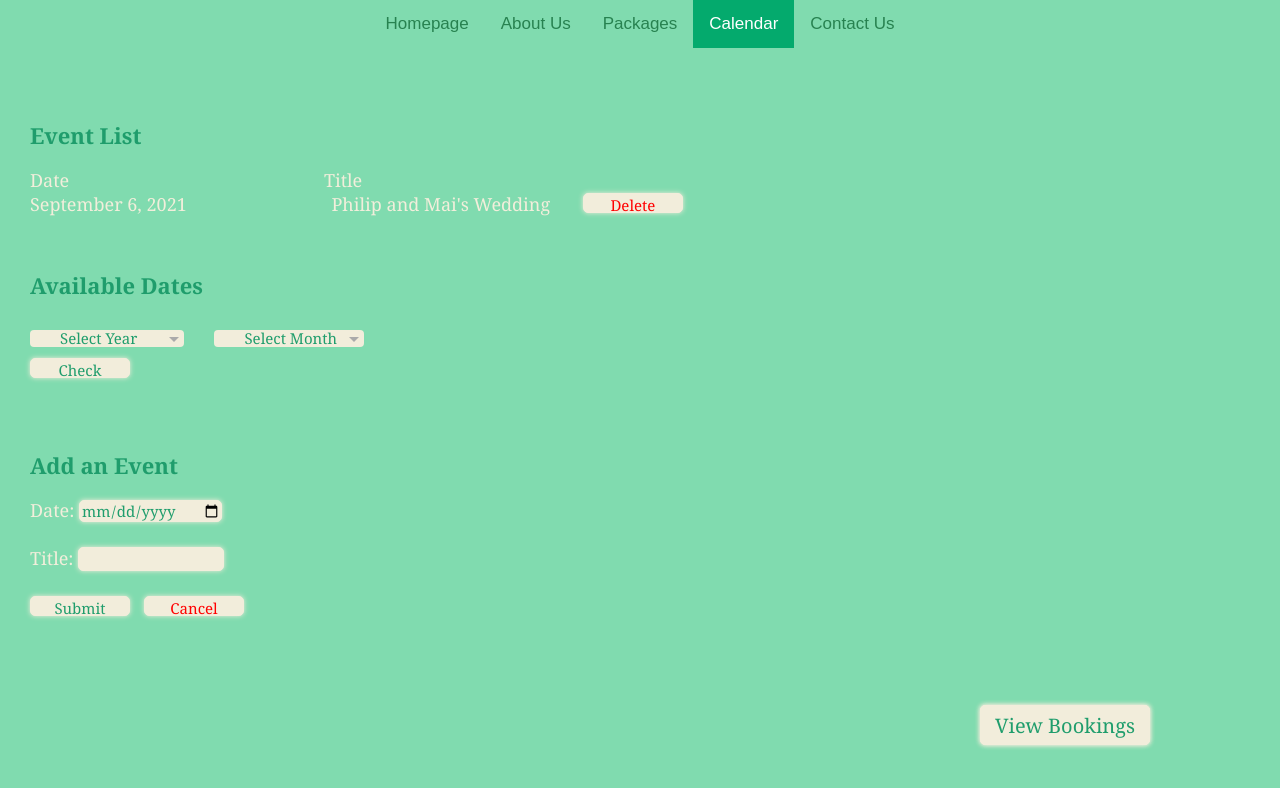
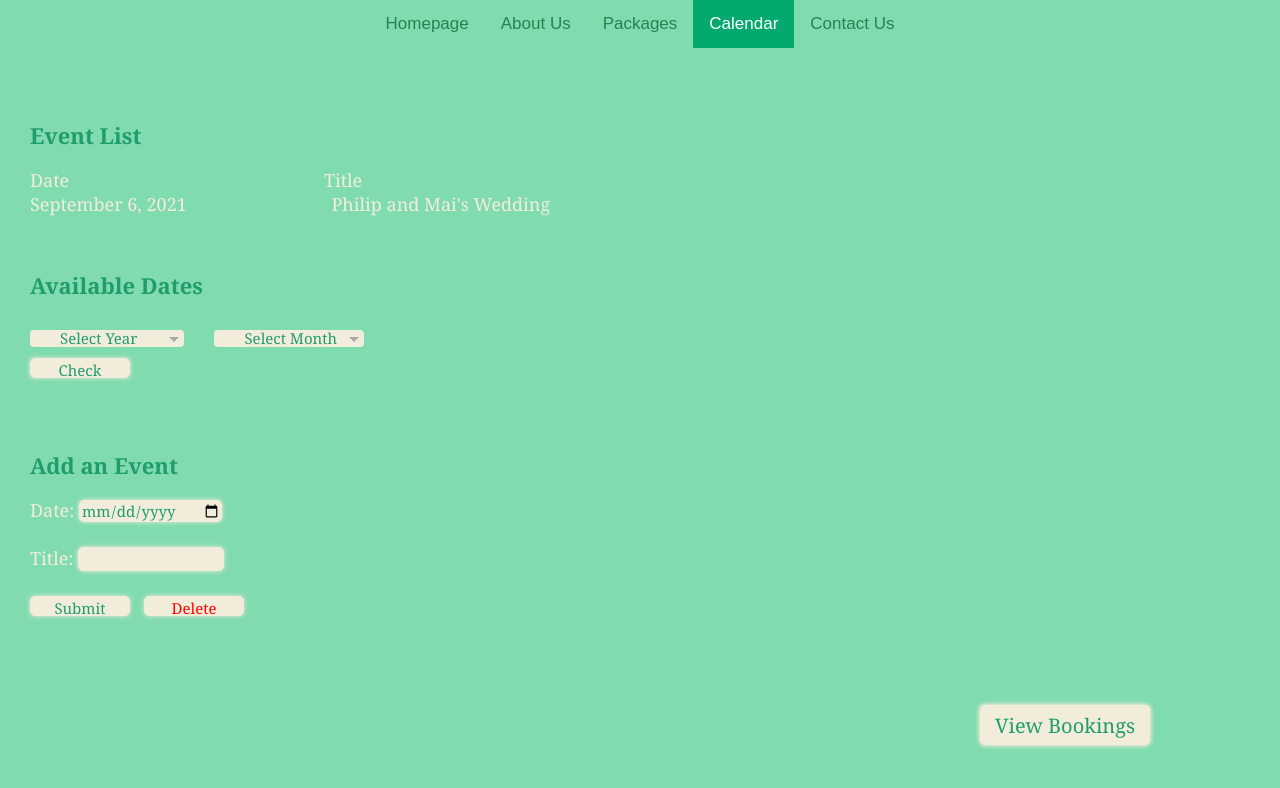
Before and after one commit to nikkapiel/3ISA-GROUP3, a plain HTML site: page schedinfo.html in a window 1280 px wide. Drawn offline with nearby package versions, Linux system fonts and the light colour scheme.

Commit message:
updated schedinfo.html codes
updated schedinfo.html codes

```diff
--- a/schedinfo.html
+++ b/schedinfo.html
@@ -263,7 +263,6 @@ body {
 
   <div class="List">
         September 6, 2021 <span class="tab2"> Philip and Mai's Wedding
-          &nbsp &nbsp &nbsp <button class="cancel">Delete</button>
          </div>
 
          <br> <br> <br>
@@ -355,7 +354,7 @@ body {
   </label>
   <br><br>
     <button class="submit">Submit</button> &nbsp
-    <button class="cancel">Cancel</button>
+    <button class="cancel">Delete</button>
 </form>
 </head>
 </body>
```
